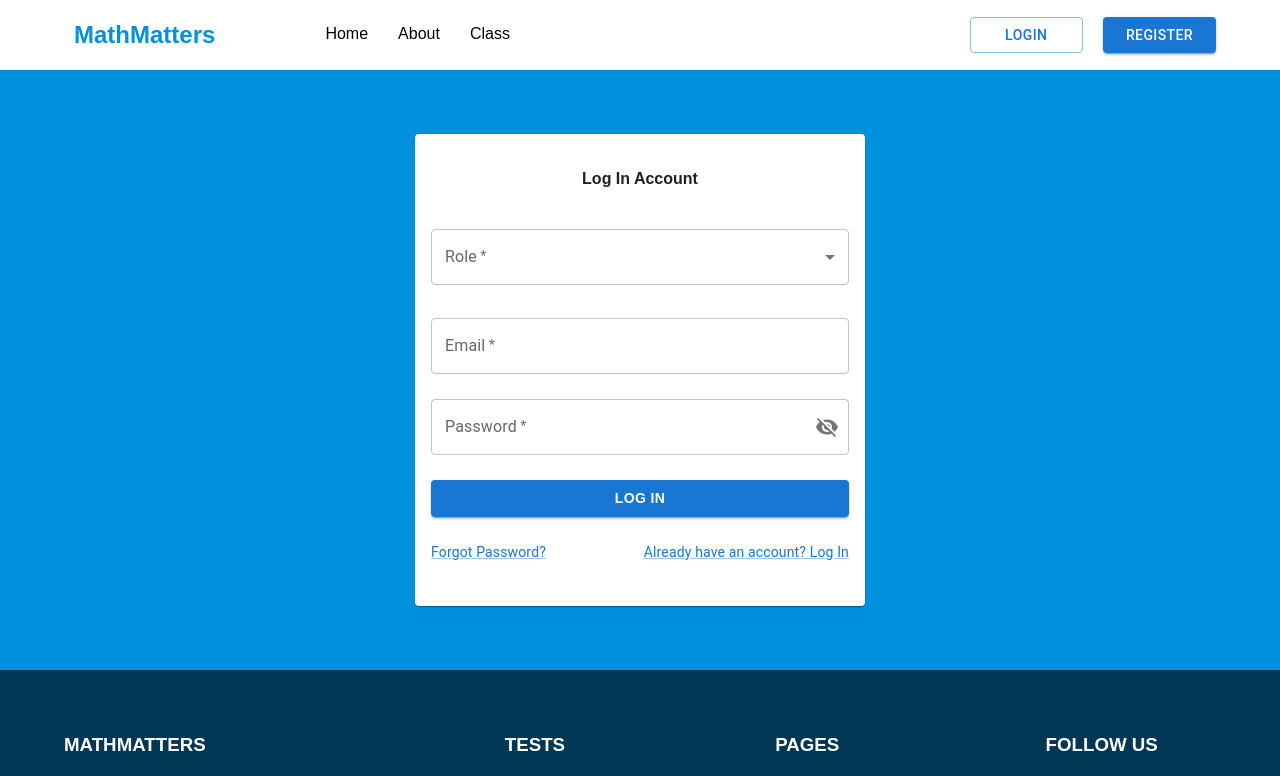
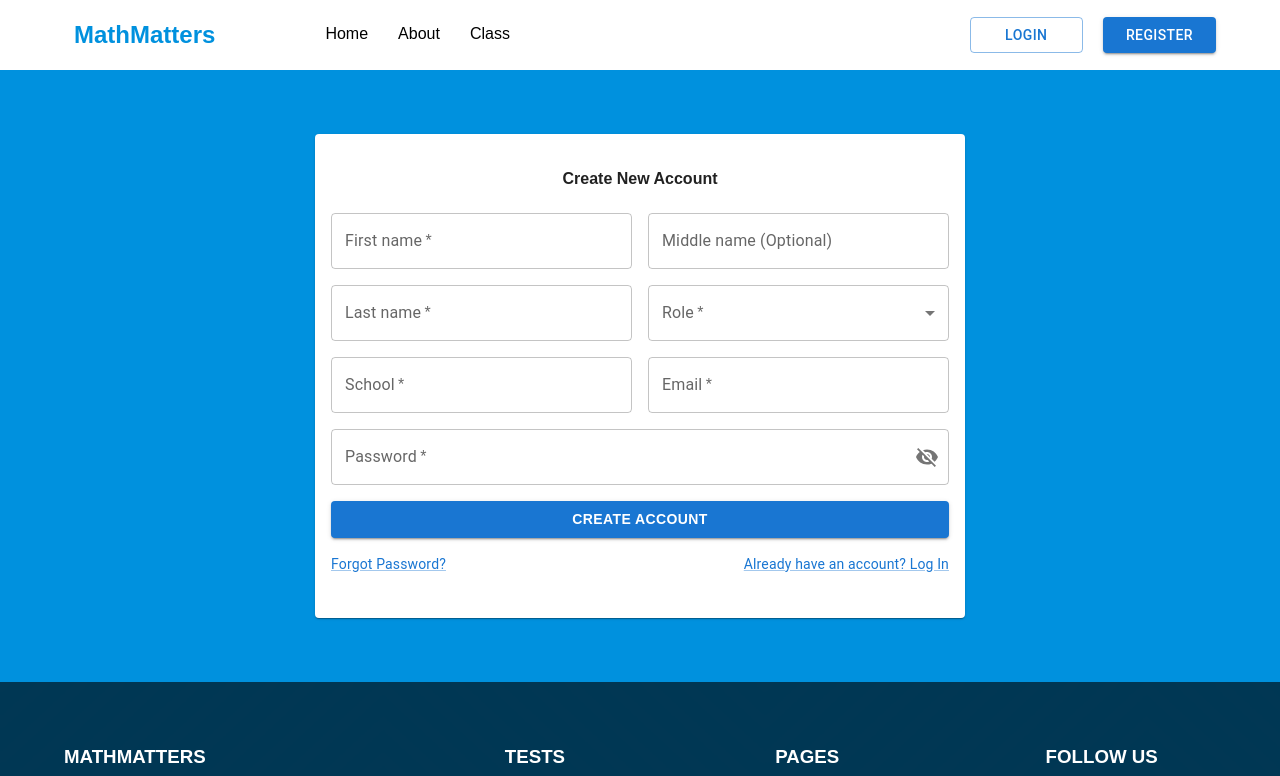
Before and after one commit to pauljor1499/react-cms, a React (Create React App) app: page /register in a window 1280 px wide. Shown: the top 776 px of the page. Built offline with nearby package versions, Linux system fonts and the light colour scheme.

Commit message:
update login and register page

```diff
--- a/src/components/main/login/Login.jsx
+++ b/src/components/main/login/Login.jsx
@@ -22,7 +22,6 @@ import Select from "@mui/material/Select";
 
 import { Link as ReactRouterLink } from "react-router-dom";
 import Link from "@mui/material/Link";
-import Grid from "@mui/material/Grid";
 
 const Login = () => {
     const [showPassword, setShowPassword] = React.useState(false);
@@ -44,15 +43,14 @@ const Login = () => {
                         <div className="card-title">
                             <h4>Log In Account</h4>
                         </div>
-                        <FormControl fullWidth required margin="normal">
-                            <InputLabel id="demo-simple-select-helper-label">Role</InputLabel>
+                        <FormControl fullWidth required>
+                            <InputLabel>Role</InputLabel>
                             <Select value={role} onChange={handleRoleSelect} label="Role">
                                 <MenuItem value={"Student"}>Student</MenuItem>
                                 <MenuItem value={"Teacher"}>Teacher</MenuItem>
                             </Select>
                             {/* <FormHelperText>With label + helper text</FormHelperText> */}
                         </FormControl>
-
                         <TextField
                             label="Email"
                             variant="outlined"
@@ -60,7 +58,6 @@ const Login = () => {
                             required
                             fullWidth
                         />
-
                         <FormControl fullWidth required>
                             <InputLabel>Password</InputLabel>
                             <OutlinedInput
@@ -82,23 +79,17 @@ const Login = () => {
                                 }
                             />
                         </FormControl>
-
                         <Button variant="contained" fullWidth>
                             <b>Log In</b>
                         </Button>
-
-                        <Grid container>
-                            <Grid item xs>
+                        <div className="additional-actions">
                             <Link component={ReactRouterLink} to="/forgot" variant="body2">
                                 Forgot Password?
                             </Link>
-                            </Grid>
-                            <Grid item>
                             <Link component={ReactRouterLink} to="/register" variant="body2">
                                 Don't have an account? Register
                             </Link>
-                            </Grid>
-                        </Grid>
+                        </div>
                     </CardContent>
                 </Card>
             </div>
--- a/src/components/main/login/Login.scss
+++ b/src/components/main/login/Login.scss
@@ -8,15 +8,20 @@
         max-width: 450px;
         padding: 20px 0;
         margin: auto;
-    }
 
         .card-body {
             display: flex;
             flex-direction: column;
             gap: 25px;
-    }
 
             .card-title {
                 text-align: center;
             }
+
+            .additional-actions {
+                display: flex;
+                justify-content: space-between;
             }
+        }
+    }
+}
--- a/src/components/main/register/Register.jsx
+++ b/src/components/main/register/Register.jsx
@@ -37,22 +37,59 @@ const Register = () => {
     };
 
     return (
-        <>
-            <div className="login-page-content">
+        <div className="register-page-content">
             <Card className="content-card">
                 <CardContent className="card-body">
                     <div className="card-title">
-                            <h4>Log In Account</h4>
+                        <h4>Create New Account</h4>
                     </div>
-                        <FormControl fullWidth required margin="normal">
-                            <InputLabel id="demo-simple-select-helper-label">Role</InputLabel>
+                    <Grid container spacing={2}>
+                        <Grid item xs={6}>
+                            <TextField
+                                label="First name"
+                                variant="outlined"
+                                margin="none"
+                                required
+                                fullWidth
+                            />
+                        </Grid>
+                        <Grid item xs={6}>
+                            <TextField
+                                label="Middle name (Optional)"
+                                variant="outlined"
+                                margin="none"
+                                fullWidth
+                            />
+                        </Grid>
+                        <Grid item xs={6}>
+                            <TextField
+                                label="Last name"
+                                variant="outlined"
+                                margin="none"
+                                required
+                                fullWidth
+                            />
+                        </Grid>
+                        <Grid item xs={6}>
+                            <FormControl fullWidth required>
+                                <InputLabel>Role</InputLabel>
                                 <Select value={role} onChange={handleRoleSelect} label="Role">
                                     <MenuItem value={"Student"}>Student</MenuItem>
                                     <MenuItem value={"Teacher"}>Teacher</MenuItem>
                                 </Select>
                                 {/* <FormHelperText>With label + helper text</FormHelperText> */}
                             </FormControl>
-
+                        </Grid>
+                        <Grid item xs={6}>
+                            <TextField
+                                label="School"
+                                variant="outlined"
+                                margin="none"
+                                required
+                                fullWidth
+                            />
+                        </Grid>
+                        <Grid item xs={6}>
                             <TextField
                                 label="Email"
                                 variant="outlined"
@@ -60,7 +97,8 @@ const Register = () => {
                                 required
                                 fullWidth
                             />
-
+                        </Grid>
+                        <Grid item xs={12}>
                             <FormControl fullWidth required>
                                 <InputLabel>Password</InputLabel>
                                 <OutlinedInput
@@ -82,27 +120,26 @@ const Register = () => {
                                     }
                                 />
                             </FormControl>
-
+                        </Grid>
+                        <Grid item xs={12}>
                             <Button variant="contained" fullWidth>
-                            <b>Log In</b>
+                                <b>Create Account</b>
                             </Button>
-
-                        <Grid container>
-                            <Grid item xs>
+                        </Grid>
+                        <Grid item xs={12}>
+                            <div className="additional-links">
                                 <Link component={ReactRouterLink} to="/forgot" variant="body2">
                                     Forgot Password?
                                 </Link>
-                            </Grid>
-                            <Grid item>
-                                <Link component={ReactRouterLink} to="/register" variant="body2">
+                                <Link component={ReactRouterLink} to="/login" variant="body2">
                                     Already have an account? Log In
                                 </Link>
+                            </div>
                         </Grid>
                     </Grid>
                 </CardContent>
             </Card>
         </div>
-        </>
     );
 };
 
--- a/src/components/main/register/Register.scss
+++ b/src/components/main/register/Register.scss
@@ -0,0 +1,29 @@
+.register-page-content {
+    width: 100%;
+    padding: 5%;
+    background-color: #0091de;
+    text-decoration: dashed;
+
+    .content-card {
+        max-width: 650px;
+        padding: 20px 0;
+        margin: auto;
+
+        .card-body {
+            width: 100%;
+            display: flex;
+            flex-direction: column;
+            gap: 25px;
+
+            .card-title {
+                text-align: center;
+            }
+
+            .additional-links {
+                width: 100%;
+                display: flex;
+                justify-content: space-between;
+            }
+        }
+    }
+}
```
Lines whose indentation alone changed are shown as unchanged.
